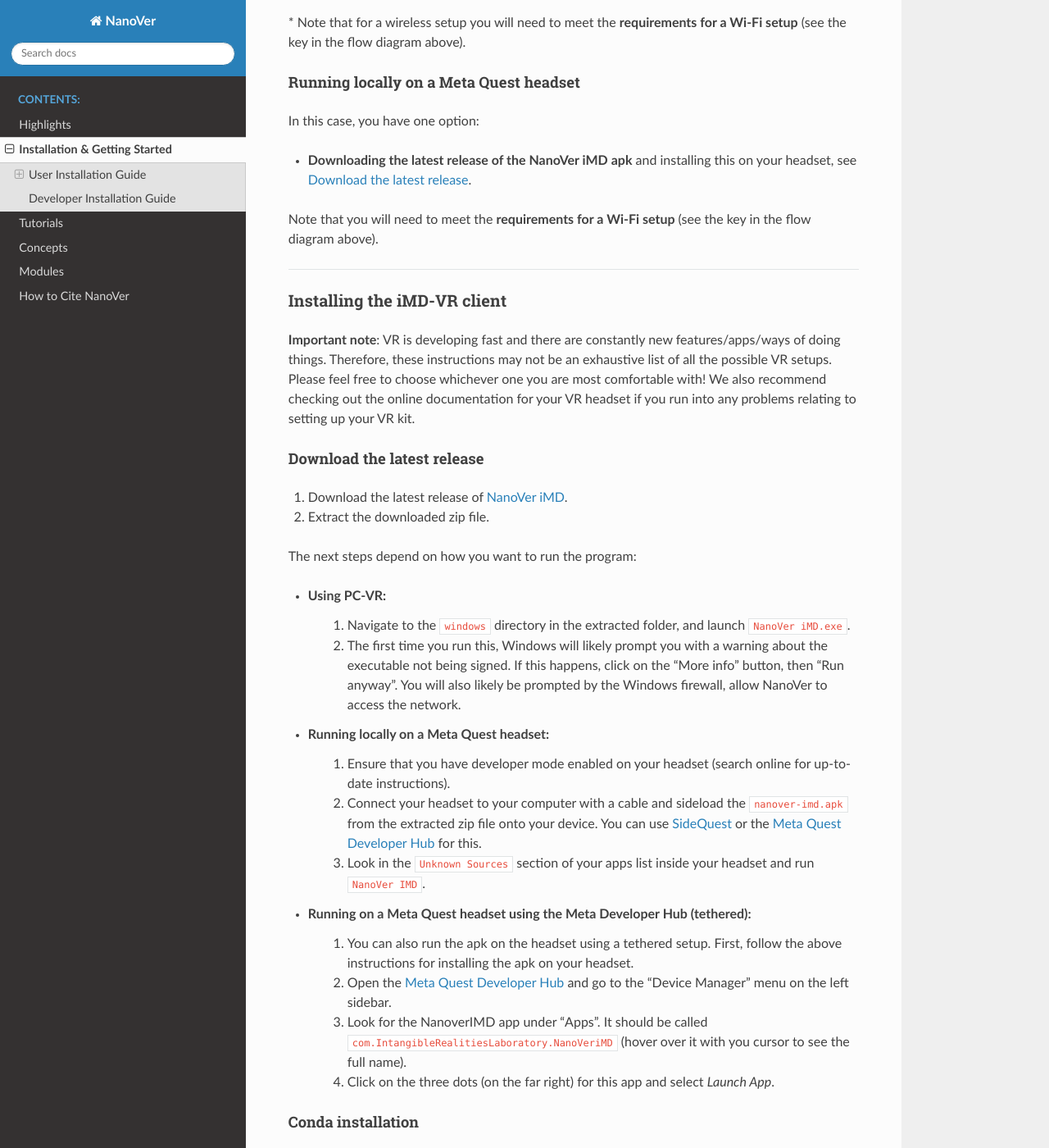
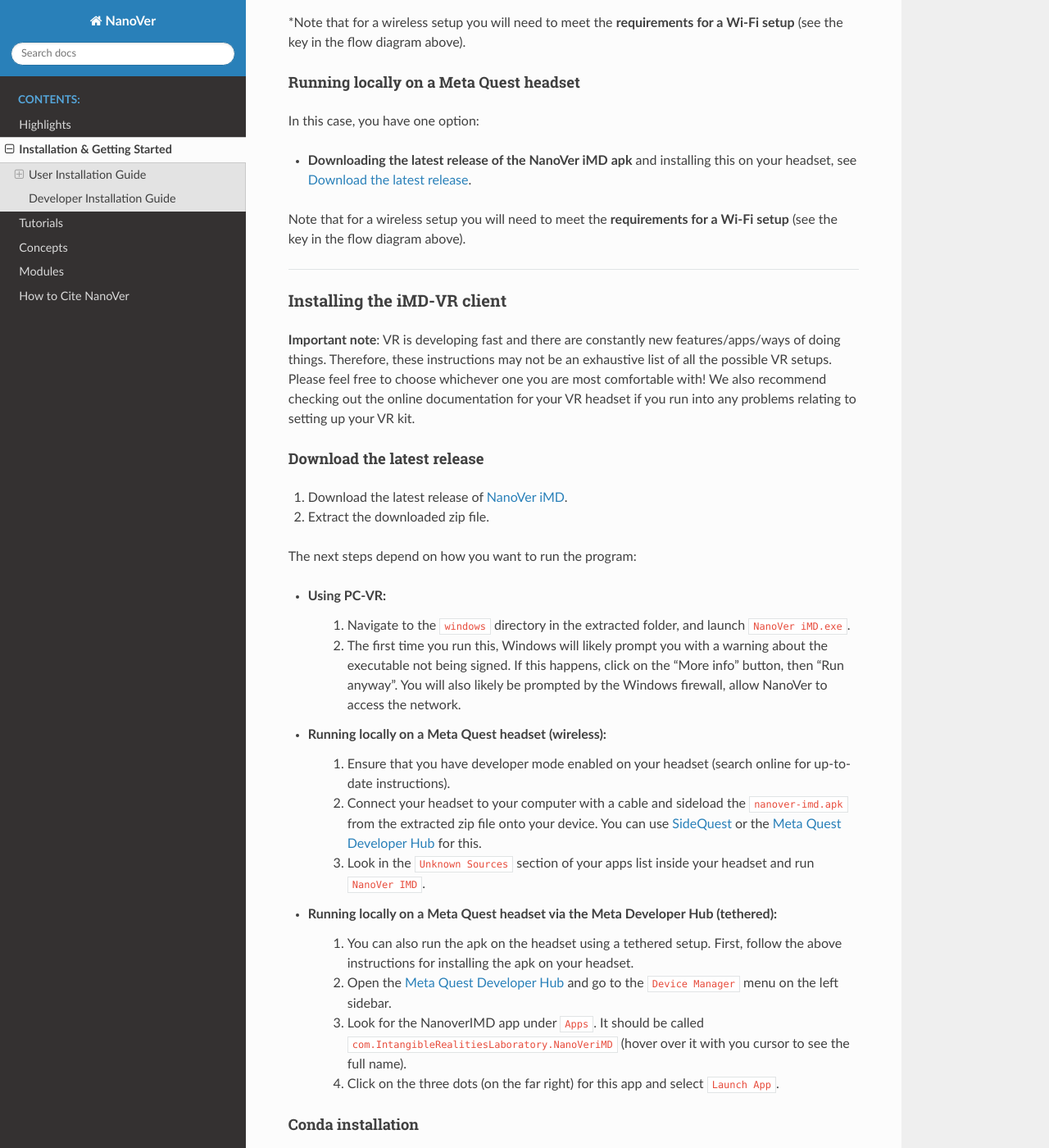
Before and after one commit to IRL2/nanover-docs, a Sphinx documentation site: the page built from source/installation.rst, in a window 1280 px wide and 1400 px high, scrolled down 2362 px. Shown: the whole window at 82% size. Built offline with Sphinx 7.4.7 and the Read the Docs theme 2.0.0, drawn with Linux system fonts in a browser that asks for light colours; pages that are not in the unit, such as notebooks, are missing from menus; the version number could not be read and is left out.

Commit message:
Update flow diagram and wording
Add tethered + apk setup to flow diagram.

Update formatting and wording of other sections

```diff
--- a/source/installation.rst
+++ b/source/installation.rst
@@ -80,16 +80,19 @@
 * SteamVR (tethered)
 * Steam Link (wireless*)
 
-\* Note that for a wireless setup you will need to meet the **requirements for a Wi-Fi setup** (see the key in the flow diagram above).
+\*Note that for a wireless setup you will need to meet the **requirements for a Wi-Fi setup** (see the key in the flow
+diagram above).
 
 Running locally on a Meta Quest headset
 ~~~~~~~~~~~~~~~~~~~~~~~~~~~~~~~~~~~~~~~
 
 In this case, you have one option:
 
-* **Downloading the latest release of the NanoVer iMD apk** and installing this on your headset, see :ref:`download_latest_release_VR_client`.
+* **Downloading the latest release of the NanoVer iMD apk** and installing this on your headset, see
+  :ref:`download_latest_release_VR_client`.
 
-Note that you will need to meet the **requirements for a Wi-Fi setup** (see the key in the flow diagram above).
+Note that for a wireless setup you will need to meet the **requirements for a Wi-Fi setup** (see the key in the flow
+diagram above).
 
 ----
 
@@ -118,21 +121,21 @@
        If this happens, click on the "More info" button, then "Run anyway". You will also likely be prompted by the
        Windows firewall, allow NanoVer to access the network.
 
-* **Running locally on a Meta Quest headset**:
+* **Running locally on a Meta Quest headset (wireless)**:
     #. Ensure that you have developer mode enabled on your headset (search online for up-to-date instructions).
     #. Connect your headset to your computer with a cable and sideload the ``nanover-imd.apk`` from the extracted zip
        file onto your device. You can use `SideQuest <https://sidequestvr.com>`_ or the
        `Meta Quest Developer Hub <https://developer.oculus.com/meta-quest-developer-hub/>`_ for this.
     #. Look in the ``Unknown Sources`` section of your apps list inside your headset and run ``NanoVer IMD``.
 
-* **Running on a Meta Quest headset using the Meta Developer Hub (tethered)**:
+* **Running locally on a Meta Quest headset via the Meta Developer Hub (tethered)**:
     #. You can also run the apk on the headset using a tethered setup. First, follow the above instructions for
        installing the apk on your headset.
     #. Open the `Meta Quest Developer Hub <https://developer.oculus.com/meta-quest-developer-hub/>`_ and go to the
-       "Device Manager" menu on the left sidebar.
-    #. Look for the NanoverIMD app under "Apps". It should be called ``com.IntangibleRealitiesLaboratory.NanoVeriMD``
+       ``Device Manager`` menu on the left sidebar.
+    #. Look for the NanoverIMD app under ``Apps``. It should be called ``com.IntangibleRealitiesLaboratory.NanoVeriMD``
        (hover over it with you cursor to see the full name).
-    #. Click on the three dots (on the far right) for this app and select `Launch App`.
+    #. Click on the three dots (on the far right) for this app and select ``Launch App``.
 
 
 .. _conda_installation_VR_client:
```
Also changed, not shown: source/_static/VR_client_flow_diagram.png.
